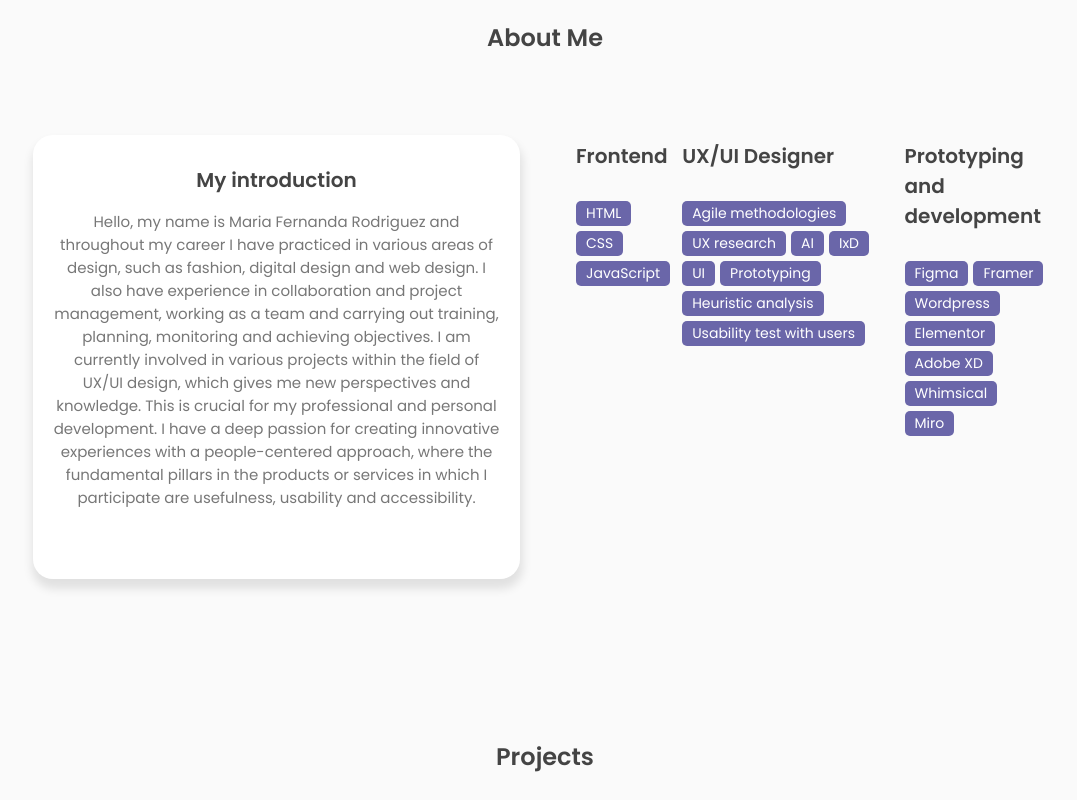
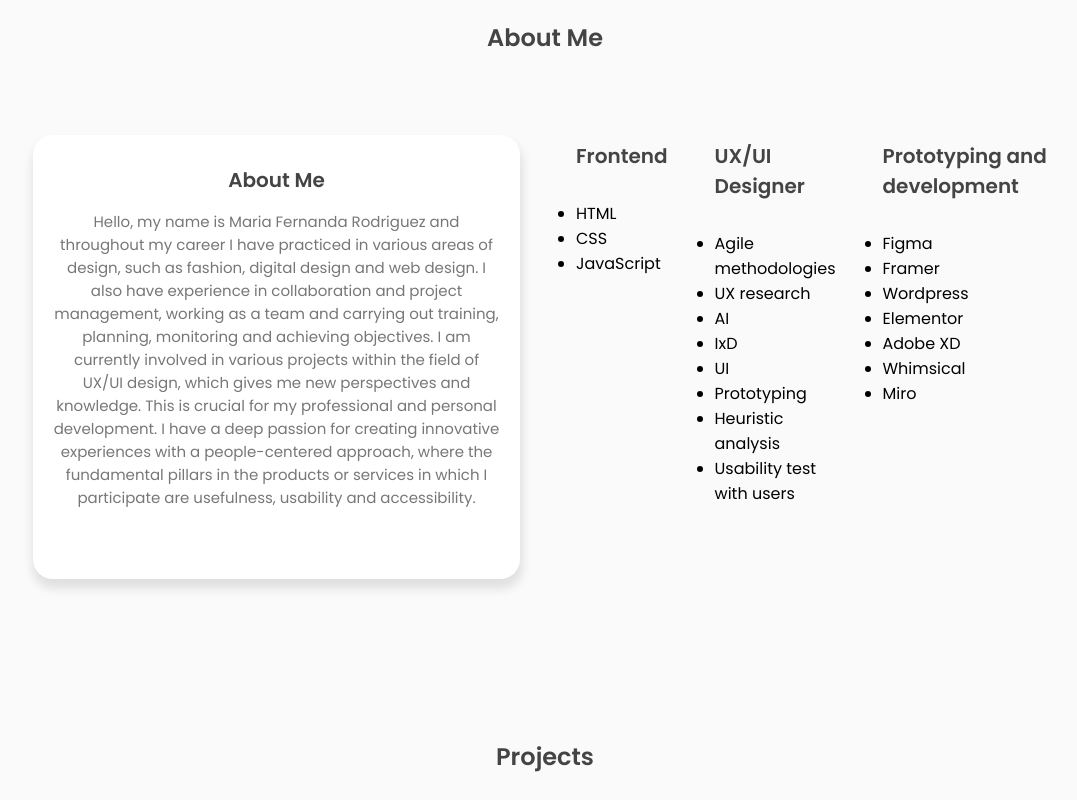
Before and after one commit to mariafernandar/mafe_design, a plain HTML site: page index.html in a window 1280 px wide. Shown: the part 860-1660 px from the top of the page, without its empty margins (95-1172 px from the left). Drawn offline with nearby package versions, Linux system fonts and the light colour scheme.

Commit message:
enlazar url a botones, nombre mas grande, cambio color morado por rosado, tamño de imagen, lista about me y nombre, modificar contact y quitar numero de telefoto

```diff
--- a/index.html
+++ b/index.html
@@ -51,7 +51,7 @@
         </ul>
       </div>
       <div class="nav-button">
-        <a href="https://drive.google.com/file/d/1O1yHrVty5HaUlwKEbrO0u6TBNfwjqjtt/view" target="_blank"
+        <a href="https://drive.google.com/file/d/1omZUCaOYjjaIIGexxFDq9dZKplIvuq9M/view?usp=drive_link" target="_blank"
           class="btn">Download CV <i class="uil uil-file-alt"></i></a>
       </div>
       <div class="nav-menu-btn">
@@ -87,7 +87,7 @@
           </div>
           <div class="featured-text-btn">
             <!-- <button class="btn blue-btn">Hire Me</button> -->
-            <a href="https://drive.google.com/file/d/1O1yHrVty5HaUlwKEbrO0u6TBNfwjqjtt/view" target="_blank"
+            <a href="https://drive.google.com/file/d/1omZUCaOYjjaIIGexxFDq9dZKplIvuq9M/view?usp=drive_link" target="_blank"
               class="btn">Download CV <i class="uil uil-file-alt"></i></a>
           </div>
           <div class="social_icons">
@@ -119,7 +119,7 @@
         <div class="row">
           <div class="col">
             <div class="about-info">
-              <h3>My introduction</h3>
+              <h3>About Me</h3>
               <p>Hello, my name is Maria Fernanda Rodriguez and throughout my career I have practiced in
                 various areas of design, such as fashion, digital design and web design. I also have
                 experience in collaboration and project management, working as a team and carrying out
@@ -138,9 +138,11 @@
                 <h3>Frontend</h3>
               </div>
               <div class="skills-list">
-                <span>HTML</span>
-                <span>CSS</span>
-                <span>JavaScript</span>
+                <ul>
+                <li>HTML</li>
+                <li>CSS</li>
+                <li>JavaScript</li>
+              </ul>
               </div>
             </div>
             <div class="skills-box">
@@ -148,14 +150,16 @@
                 <h3>UX/UI Designer</h3>
               </div>
               <div class="skills-list">
-                <span>Agile methodologies</span>
-                <span>UX research</span>
-                <span>AI</span>
-                <span>IxD</span>
-                <span>UI</span>
-                <span>Prototyping</span>
-                <span>Heuristic analysis</span>
-                <span>Usability test with users</span>
+                <ul>
+                <li>Agile methodologies</li>
+                <li>UX research</li>
+                <li>AI</li>
+                <li>IxD</li>
+                <li>UI</li>
+                <li>Prototyping</li>
+                <li>Heuristic analysis</li>
+                <li>Usability test with users</li>
+              </ul>
               </div>
             </div>
             <div class="skills-box">
@@ -163,13 +167,15 @@
                 <h3>Prototyping and development</h3>
               </div>
               <div class="skills-list">
-                <span>Figma</span>
-                <span> Framer</span>
-                <span>Wordpress</span>
-                <span>Elementor</span>
-                <span>Adobe XD</span>
-                <span>Whimsical</span>
-                <span>Miro</span>
+                <ul>
+                <li>Figma</li>
+                <li> Framer</li>
+                <li>Wordpress</li>
+                <li>Elementor</li>
+                <li>Adobe XD</li>
+                <li>Whimsical</li>
+                <li>Miro</li>
+              </ul>
               </div>
             </div>
           </div>
@@ -219,7 +225,7 @@
 
       <section class="section" id="contact">
         <div class="top-header">
-          <h1>let's talk</h1>
+          <h1>Contact</h1>
           <span>Do you want to say hello to me? Any questions, comments or ideas? Don't hesitate to contact
             me. I'd love to hear from you!</span>
         </div>
@@ -228,7 +234,6 @@
             <div class="contact-info">
               <h2>Find Me <i class="uil uil-corner-right-down"></i></h2>
               <p><i class="uil uil-envelope"></i> Email: mariaf.rforero@gmail.com</p>
-              <p><i class="uil uil-phone"></i> Tel: +34 641494652</p>
             </div>
           </div>
           <div class="col">
--- a/styles/style.css
+++ b/styles/style.css
@@ -9,7 +9,7 @@
     --text-color-second: rgb(68, 68, 68);
     --text-color-third: rgb(30, 159, 171);
 
-    --first-color: rgb(106, 102, 169);
+    --first-color: rgb(242, 132, 130);
     --first-color-hover: rgb(242, 132, 130);
 
     --second-color: rgb(13, 113, 125);
@@ -66,6 +66,7 @@ html {
     text-decoration: none;
     font-size: 14px;
     color: #000;
+
 }
 
 .btn>i {
@@ -159,7 +160,7 @@ nav {
 
 .active-link {
     position: relative;
-    color: var(--first-color);
+    color:  rgb(242, 132, 130);
     transition: .3;
 }
 
@@ -205,7 +206,7 @@ nav {
     background: var(--third-color);
     color: var(--color-white);
     padding: 3px 8px;
-    font-size: 12px;
+    font-size: 25px;
     border-radius: 5px;
 }
 
@@ -284,7 +285,7 @@ nav {
 
 .image img {
     width: 400px;
-    height: 400px;
+    height: 604px;
     object-fit: cover;
 }
 
@@ -384,6 +385,7 @@ h3 {
     background: var(--first-color);
     color: var(--color-white);
     border-radius: 30px;
+
 }
 
 .about-btn button:hover {
@@ -407,8 +409,8 @@ h3 {
 
 .skills-list span {
     font-size: 14px;
-    background: var(--first-color);
-    color: var(--color-white);
+    background:
+    color:  rgb(68, 68, 68);
     padding: 2px 10px;
     border-radius: 5px;
 }
@@ -659,6 +661,7 @@ footer {
 
 .flex-skills {
     display: flex;
+    gap: 35px;
 }
 
 /* ----- MEDIA QUERY == 1024px / RESPONSIVE ----- */
@@ -736,13 +739,13 @@ footer {
         justify-content: center;
         min-height: 150px;
         width: 100%;
-        margin-top: 65px;
+        margin-top: 100px;
     }
 
     .image,
     .image img {
-        width: 150px;
-        height: 150px;
+        width: 133px;
+        height: 200px;
     }
 
     .row {
```
